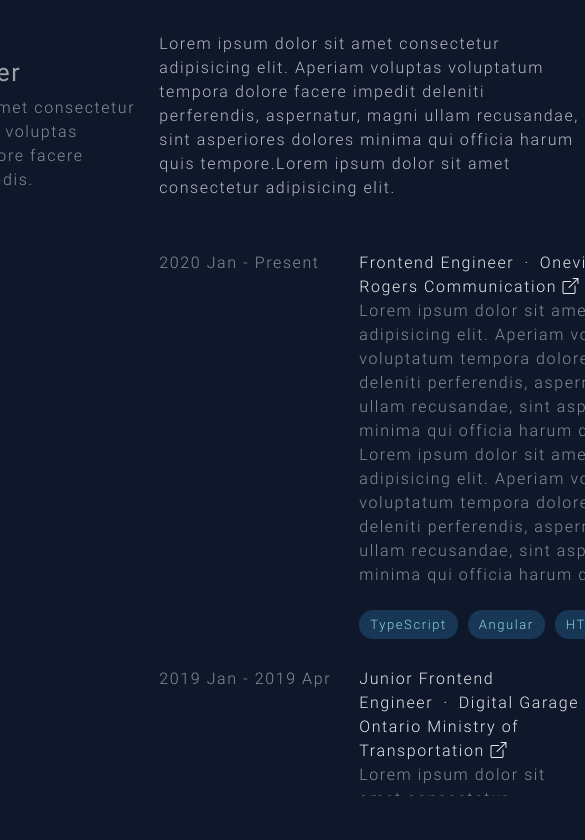
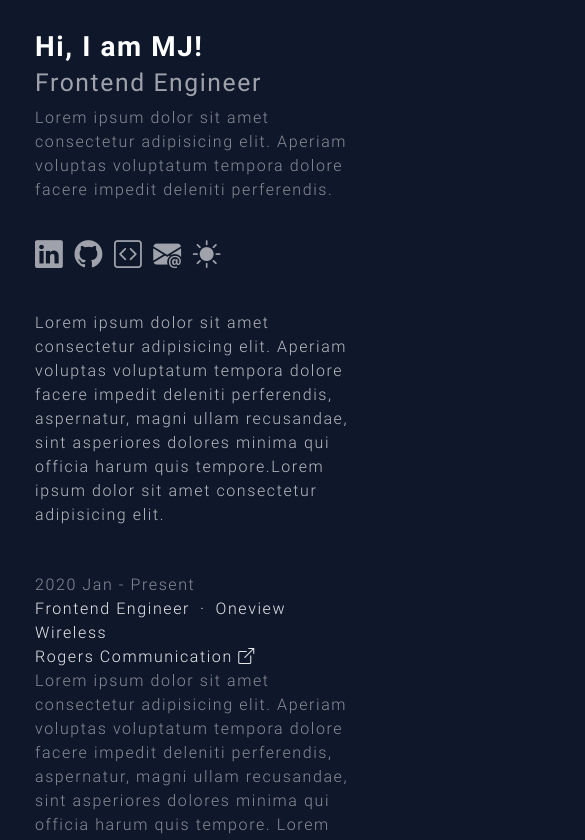
Before and after one commit to 1031minjung/about-MJ, an Angular app: page / in a window 390 px wide. Shown: the top 840 px of the page, 585 px wide, since content can reach past the window. Built offline with nearby package versions, Linux system fonts and the light colour scheme.

Commit message:
made responsive layout & implemented titles

```diff
--- a/src/app/app.component.html
+++ b/src/app/app.component.html
@@ -17,7 +17,7 @@
       </app-work-experience>
     </span>
 
-    <div class="pdf-resume" (click)="openPdfResume()">View Resume in PDF <i class="bi bi-box-arrow-up-right"></i></div>
+    <div class="pdf-resume" (click)="openPdfResume()" title="Veiw Resume in PDF">View Resume in PDF <i class="bi bi-box-arrow-up-right"></i></div>
 
     <p class="about-portfolio">Lorem ipsum dolor sit amet consectetur adipisicing elit. Aperiam voluptas voluptatum tempora dolore facere impedit deleniti perferendis, aspernatur, magni ullam recusandae, sint asperiores dolores minima qui officia harum quis tempore.Lorem ipsum dolor sit amet consectetur adipisicing elit.</p>
   </div>
--- a/src/app/app.component.scss
+++ b/src/app/app.component.scss
@@ -1,13 +1,42 @@
 .app-body {
-    display: flex;
     height: 92vh;
     margin: 20px 5px;
+    @media only screen and (min-width: 1000px) {
+        display: flex;
+        .left {
+            height: 92vh;
+            justify-content: space-between;
+            flex: 0 0 auto;
+        }
+        .right {
+            flex: 1 1 auto;
+            overflow: auto;
+            .introduction,
+            .about-portfolio {
+                padding: 0px 15px 20px;
+                max-width: 650px;
+            }
+        }
+    }
+    @media only screen and (max-width: 999px) {
+        padding: 10px 30px;
+    }
+    @media only screen and (max-width: 699px) {
+        padding-bottom: 35px;
+        .left {
+            .note {
+                padding-bottom: 20px;
+            }
+        }
+        .right {
+            .introduction {
+                padding: 20px 0 30px;
+            }
+        }
+    }
     .left {
-        flex: 0 0 auto;
-        height: 92vh;
         display: flex;
         flex-direction: column;
-        justify-content: space-between;
         .name {
             margin-bottom: 0;
         }
@@ -24,7 +53,6 @@
         flex: 1 1 auto;
         overflow: auto;
         padding-top: 12px;
-
         .pdf-resume {
             padding: 20px 15px 20px;
             &:hover {
@@ -34,8 +62,6 @@
         }
         .introduction,
         .about-portfolio {
-            padding: 0px 15px 20px;
-            max-width: 650px;
             opacity: 0.7;
         }
     }
--- a/src/app/key-word/key-word.component.scss
+++ b/src/app/key-word/key-word.component.scss
@@ -1,6 +1,11 @@
 .flex-display {
     display: flex;
     padding-top: 10px;
+    @media only screen and (max-width: 599px) {
+        display: grid;
+        grid-template-columns: 110px 110px;
+        gap: 10px;
+    }
     .key-words {
         padding-right: 10px;
         font-size: small;
@@ -16,6 +21,5 @@
                 color: darkslategrey;
             }
         }
-
     }
 }
--- a/src/app/links/links.component.html
+++ b/src/app/links/links.component.html
@@ -1,10 +1,10 @@
 <div class="links">
-    <div><h1 class="bi bi-linkedin" (click)="appService.openLink('https://www.linkedin.com/in/1031minjung/')"></h1></div>
-    <div><h1 class="bi bi-github" (click)="appService.openLink('https://github.com/1031minjung')"></h1></div>
-    <div><h1 class="bi bi-code-square"></h1></div>
-    <div><h1 class="bi bi-envelope-at-fill" (click)="openModal()"></h1></div>
+    <div><h1 class="bi bi-linkedin" (click)="appService.openLink('https://www.linkedin.com/in/1031minjung/')" title="open LinkedIn"></h1></div>
+    <div><h1 class="bi bi-github" (click)="appService.openLink('https://github.com/1031minjung')" title="open GitHub"></h1></div>
+    <div><h1 class="bi bi-code-square" title="open CodePen"></h1></div>
+    <div><h1 class="bi bi-envelope-at-fill" (click)="openModal()" title="send MJ an email"></h1></div>
     <div>
-        <h1 *ngIf="!isDarkMode" class="bi bi-moon-fill" (click)="toggleDisplayMode()"></h1>
-        <h1 *ngIf="isDarkMode" class="bi bi-sun-fill" (click)="toggleDisplayMode()"></h1>
+        <h1 *ngIf="!isDarkMode" class="bi bi-moon-fill" (click)="toggleDisplayMode()" title="change display to Dark Mode"></h1>
+        <h1 *ngIf="isDarkMode" class="bi bi-sun-fill" (click)="toggleDisplayMode()" title="change display to Bright Mode"></h1>
     </div>
 </div>
--- a/src/app/work-experience/work-experience.component.html
+++ b/src/app/work-experience/work-experience.component.html
@@ -12,7 +12,7 @@
             <span class="center-dot">&#183;</span>
             <span class="department">{{data.department}}</span>
             <br>
-            <span class="employer" (click)="appService.openLink(data.link)">{{data.employer}} <i class="bi bi-box-arrow-up-right"></i>
+            <span class="employer" (click)="appService.openLink(data.link)" title="visit {{data.employer}}">{{data.employer}} <i class="bi bi-box-arrow-up-right"></i>
             </span>
         </div>
         <p class="job-note">{{data.jobNote}}</p>
--- a/src/app/work-experience/work-experience.component.scss
+++ b/src/app/work-experience/work-experience.component.scss
@@ -1,22 +1,35 @@
 .work-experience {
-    display: flex;
-    padding: 15px;
     border-radius: 15px;
+    @media only screen and (min-width: 1000px) {
+        padding: 15px;
+        .right {
+            max-width: 450px;
+        }
+    }
+    @media only screen and (min-width: 700px) {
+        display: flex;
+        &.dark-mode:hover {
+            background: #18274c;
+        }
+        &.bright-mode:hover {
+            background: rgb(240, 240, 240);
+        }
+    }
+    @media only screen and (max-width: 999px) {
+        margin-bottom: 35px;
+    }
+    @media only screen and (max-width: 699px) {
+        margin-bottom: 55px;
+    }
     &:hover {
         cursor: default;
-    }
-    &.dark-mode:hover {
-        background: #18274c;
-    }
-    &.bright-mode:hover {
-        background: rgb(240, 240, 240);
     }
     .left {
         min-width: 200px;
         opacity: 0.5;
     }
     .right {
-        max-width: 450px;
+
         .work-title {
             opacity: 0.9;
         }
--- a/src/styles.scss
+++ b/src/styles.scss
@@ -24,9 +24,12 @@ body {
     scroll-behavior: smooth;
     font-family: 'Roboto';
     letter-spacing : .1rem;
-    display: flex;
     justify-content: center;
     height: 100vh;
+    @media only screen and (min-width: 1000px) {
+        display: flex;
+        padding-top: 30px;
+    }
     h1 {
         font-family: 'Roboto-bold';
     }
@@ -38,7 +41,6 @@ body {
         padding: 10px;
     }
 }
-
 body:has(.app-body.dark-mode) {
     background: #0f172a;
     color: white;
```
